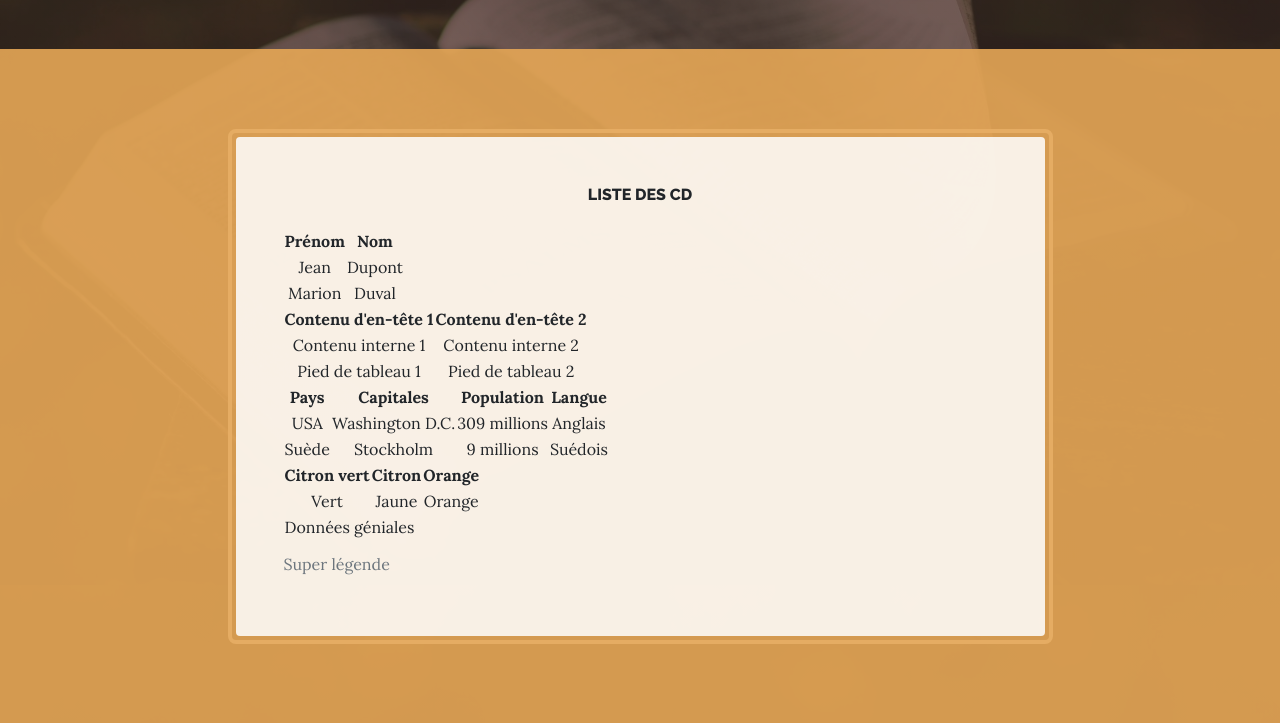
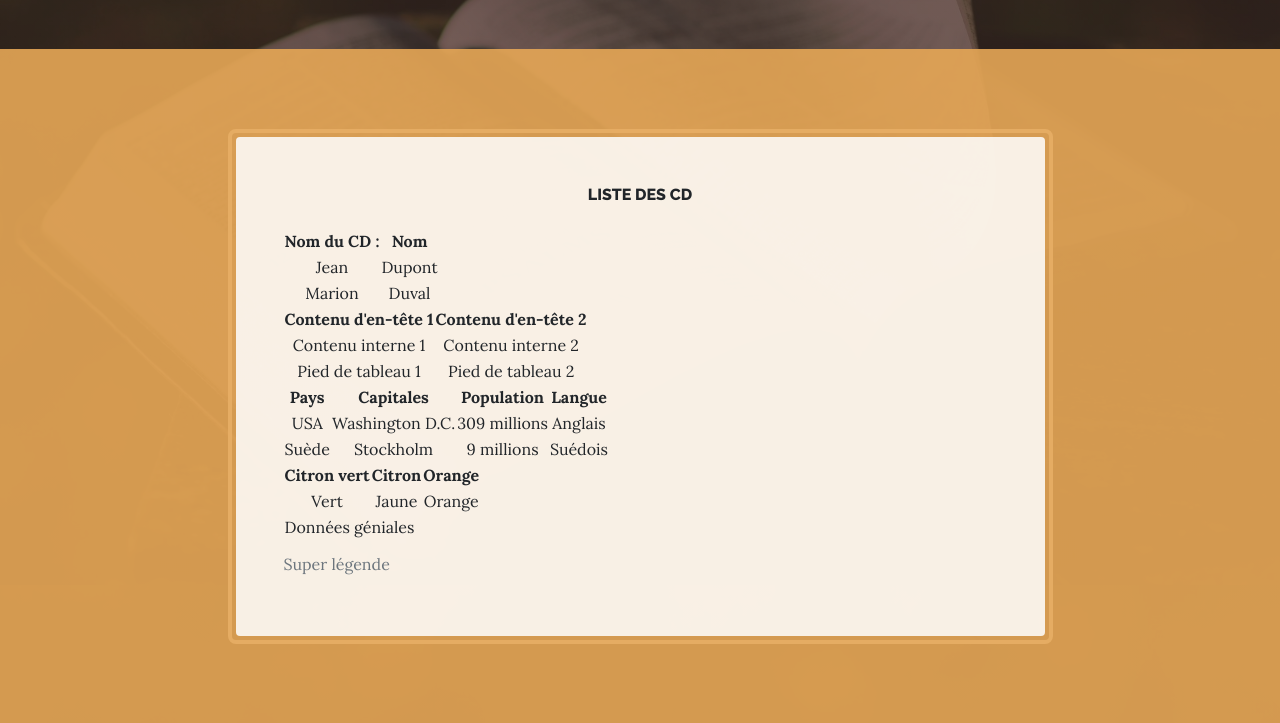
Before and after one commit to ErdalKARAER/ProjetLibrairieEnLigne, a PHP site: page /vue/produits.php in a window 1280 px wide. Shown: the part 391-1114 px from the top of the page. Run offline with PHP 8.4, Linux system fonts and the light colour scheme.

Commit message:
Update produits.php

```diff
--- a/vue/produits.php
+++ b/vue/produits.php
@@ -44,7 +44,7 @@
             <!-- Tableau simple avec en-tête -->
 <table>
   <tr>
-    <th>Prénom</th>
+    <th>Nom du CD : </th>
     <th>Nom</th>
   </tr>
   <tr>
```
